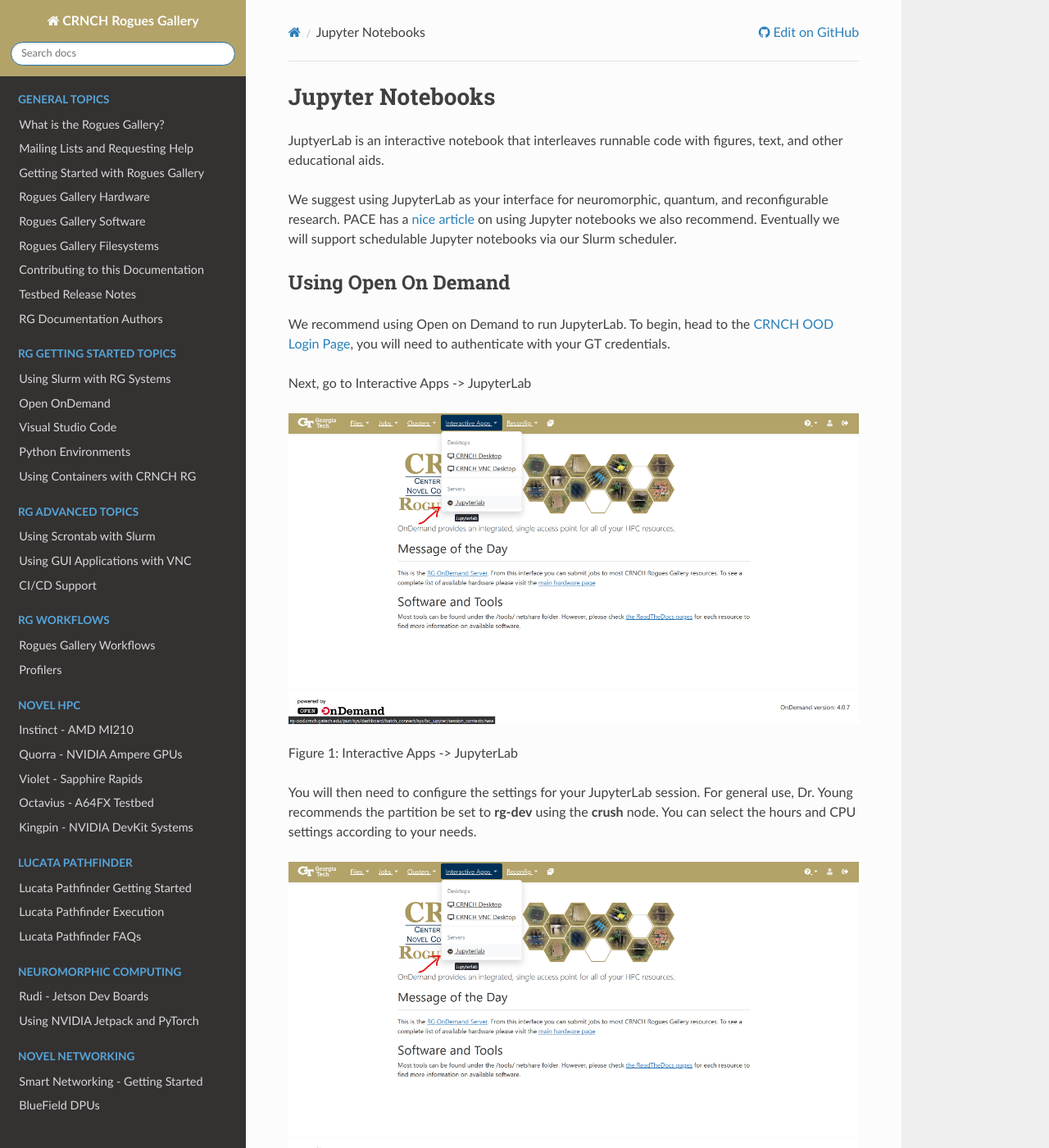
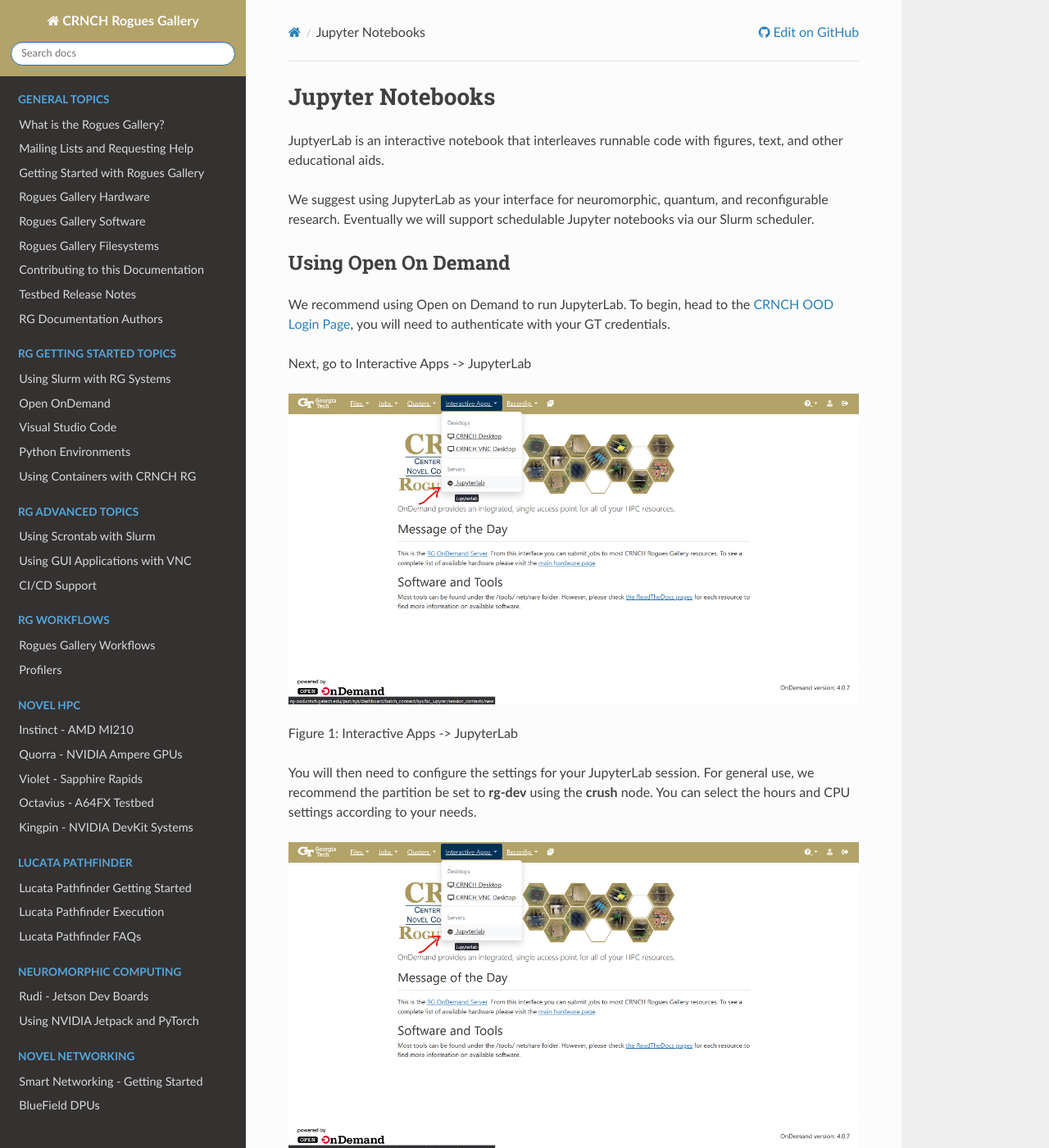
Before and after one commit to gt-crnch-rg/read-the-docs, a Sphinx documentation site: the page built from docs/general/using-jupyter-notebook.rst, in a window 1280 px wide and 1400 px high. Shown: the whole window at 82% size. Built offline with Sphinx 7.4.7 and the Read the Docs theme 3.1.0, drawn with Linux system fonts in a browser that asks for light colours; pages that are not in the unit, such as notebooks, are missing from menus; some of the changed text lies outside the part shown.

```diff
--- a/AUTHORS.rst
+++ b/AUTHORS.rst
@@ -8,6 +8,7 @@ Current maintainers:
 
 Community Contributors (listed alphabetically):
 -----------------------------------------------
+* Alaric Jenkins, Georgia Tech
 * Yujen Juan, Lucata Corporation
 * Simrat Kaur, Illinois Tech
 * Jason Riedy, Lucata Corporation
--- a/docs/general/using-jupyter-notebook.rst
+++ b/docs/general/using-jupyter-notebook.rst
@@ -3,9 +3,7 @@ Jupyter Notebooks
 JuptyerLab is an interactive notebook that interleaves runnable code with figures, text, and other educational aids.
 
 We suggest using JupyterLab as your interface for neuromorphic, quantum,
-and reconfigurable research. PACE has a `nice
-article <https://docs.pace.gatech.edu/interactiveJobs/jupyterInt/>`__ on
-using Jupyter notebooks we also recommend. Eventually we will support
+and reconfigurable research. Eventually we will support
 schedulable Jupyter notebooks via our Slurm scheduler.
 
 
@@ -22,7 +20,7 @@ Next, go to Interactive Apps -> JupyterLab
 Figure 1: Interactive Apps -> JupyterLab
 
 
-You will then need to configure the settings for your JupyterLab session. For general use, Dr. Young recommends
+You will then need to configure the settings for your JupyterLab session. For general use, we recommend
 the partition be set to **rg-dev** using the **crush** node.
 You can select the hours and CPU settings according to your needs.
 
@@ -62,7 +60,7 @@ The kernel acts an interface between the Jupyter notebook and the programming la
 the kernel runs the code and then helps display any outputs: text, graphs, etc.
 `ipykernel <https://github.com/ipython/ipykernel>`__ is Jupyter's built in python kernel, which itself is built on top of `IPython <https://ipython.org/>`__.
 To use run our (python) code through an Apptainer, we will build an additional layer on top of IPython.
-We use as example a kernel created by Dr. Jezghani for the neuromorphic subteam: `kernel-spec <https://github.gatech.edu/crnch-rg/vip-neuro-snNab>`__
+We use as example a kernel for the neuromorphic subteam: `kernel-spec <https://github.gatech.edu/crnch-rg/vip-neuro-snNab>`__
 
 Inside our kernel-spec directory are two files. ``kernel.json`` and ``init.sh``. Let's begin with kernel.json:
 
```
